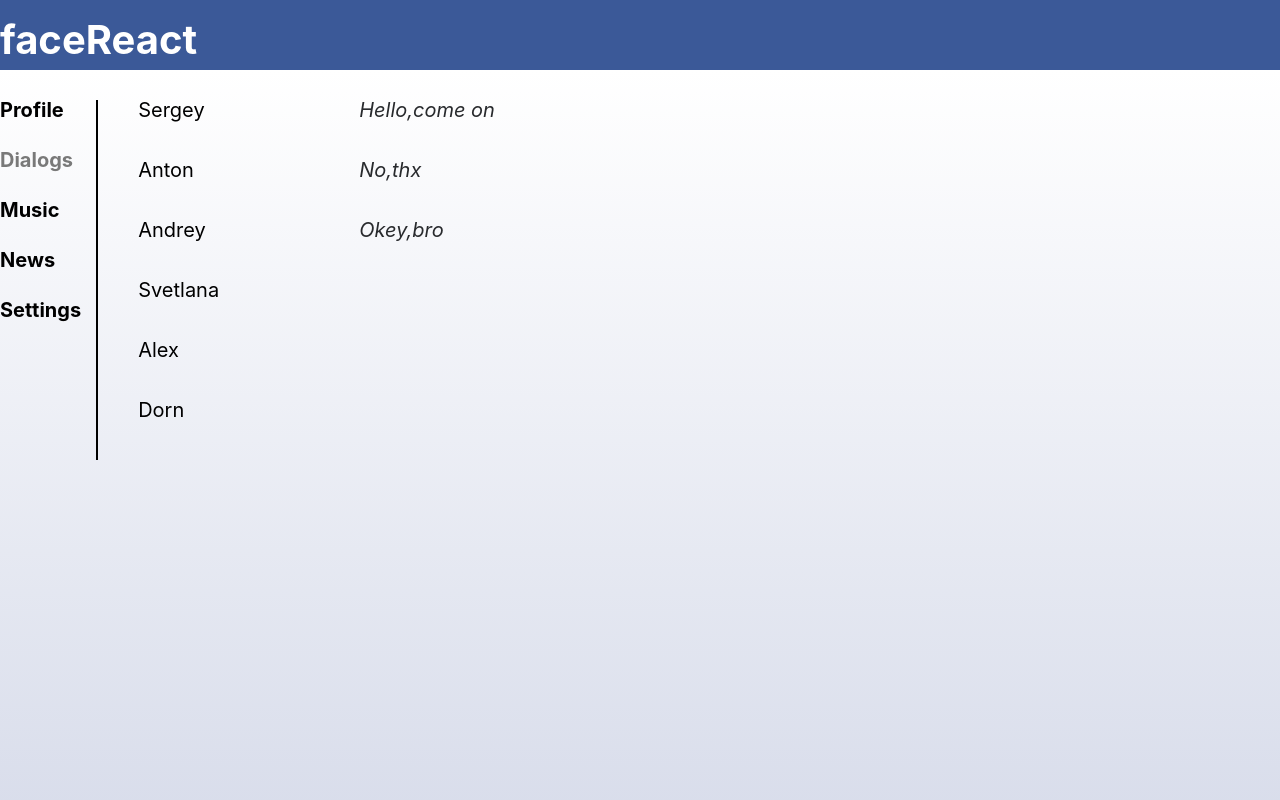
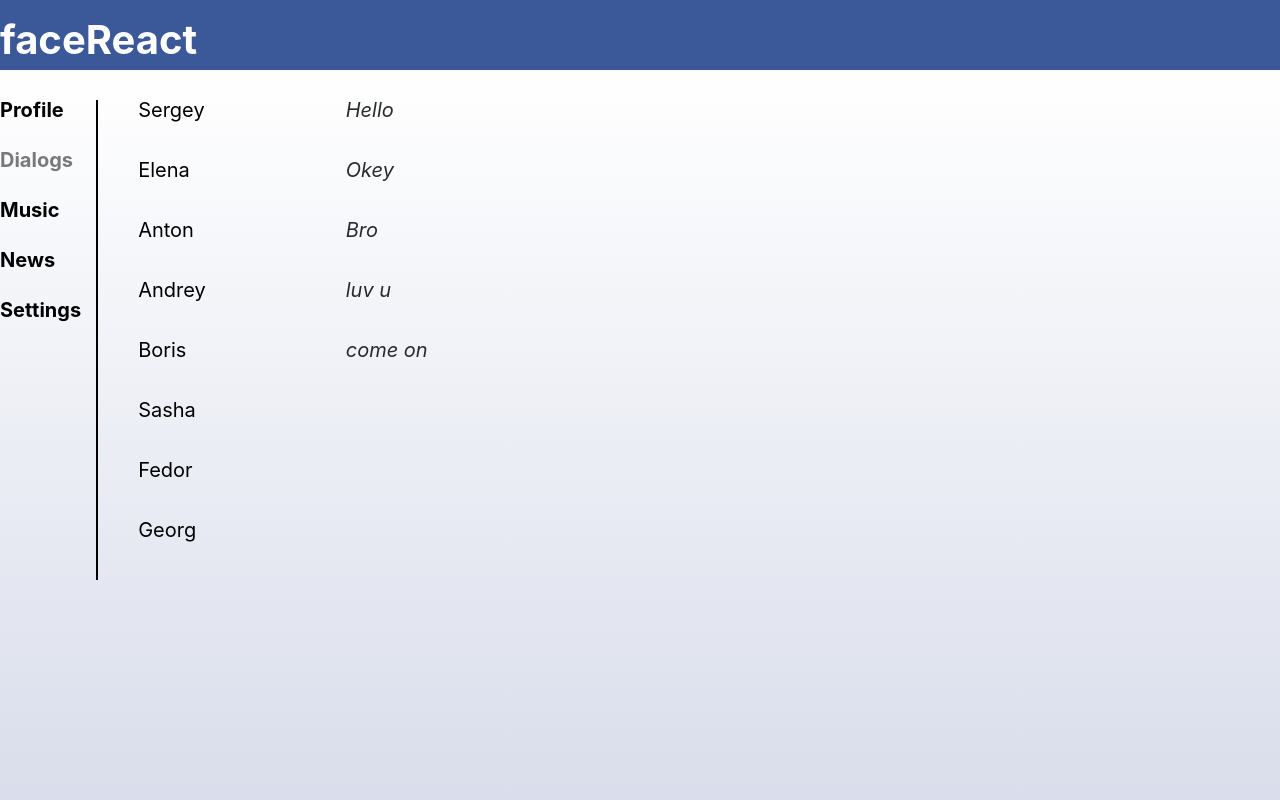
Before and after one commit to golovan8672/FaceReact, a React (Create React App) app: page /dialogs in a window 1280 px wide. Shown: the top 800 px of the page. Built offline with nearby package versions, Linux system fonts and the light colour scheme.

Commit message:
add data

```diff
--- a/src/components/Dialogs/Dialogs.jsx
+++ b/src/components/Dialogs/Dialogs.jsx
@@ -2,39 +2,50 @@ import React from 'react'
 import stl from './dialogs.module.scss'
 import { NavLink } from 'react-router-dom'
 
-const DialogItem = (props) => {
-    let path = '/dialogs/' + props.path
+
+const Dialog= (props) => {
     return (
-            <div className={stl.dialog}><NavLink to={path}>{props.name}</NavLink></div>
+        <div className={stl.dialog}><NavLink to={'/dialogs/' + props.id}>{props.name}</NavLink></div>
 
     )
 }
-const MessageItem = (props) => {
+const Message = (props) => {
     return (
-            <div className={stl.message}>{props.message}</div>
+        <div className={stl.message}>{props.message}</div>
     )
 }
 
+let dialogs = [
+    { name: "Sergey", id: 1 },
+    { name: "Elena", id: 2 },
+    { name: "Anton", id: 3 },
+    { name: "Andrey", id: 4 },
+    { name: "Boris", id: 5 },
+    { name: "Sasha", id: 6 },
+    { name: "Fedor", id: 7 },
+    { name: "Georg", id: 8 }
+]
+let messages = [
+    { message: "Hello", id: 1 },
+    { message: "Okey", id: 2 },
+    { message: "Bro", id: 3 },
+    { message: "luv u", id: 4 },
+    { message: "come on", id: 5 },
+]
+
 const Dialogs = () => {
+    let dialogElements = dialogs.map(person => <Dialog name={person.name} id={person.id} />)
+    let messageElements = messages.map(word => <Message message={word.message} />)
     return (
         <div className={stl.dialogs__row}>
             <div className={stl.dialogs}>
-            <DialogItem name="Sergey" path="1" />
-            <DialogItem name="Anton" path="2" />
-            <DialogItem name="Andrey" path="3" />
-            <DialogItem name="Svetlana" path="4" />
-            <DialogItem name="Alex" path="5" />
-            <DialogItem name="Dorn" path="6" />
+                {dialogElements}
             </div>
             <div className={stl.messages}>
-            <MessageItem message="Hello,come on" />
-            <MessageItem message="No,thx" />
-            <MessageItem message="Okey,bro" />
+                {messageElements}
             </div>
-
         </div>
 
     )
 }
-
 export default Dialogs
--- a/src/components/Navbar/Navbar.jsx
+++ b/src/components/Navbar/Navbar.jsx
@@ -8,16 +8,21 @@ const NavItem = (props) => {
     )
 }
 
+let Navs = [
+    {nameNav:"Profile",path:'/profile'},
+    {nameNav:"Dialogs",path:'/dialogs'},
+    {nameNav:"Music",path:'/music'},
+    {nameNav:"News",path:'/news'},
+    {nameNav:"Settings",path:'/settings'}
+]
+
 const Navbar = () => {
+    let navElements = Navs.map(link =><NavItem nameNav = {link.nameNav} path = {link.path}/>)
     return (
         <div className = "menu__row">
             <div className={stl.nav}>
                 <ul>
-                    <NavItem nameNav = "Profile" path = '/profile'/>
-                    <NavItem nameNav = "Dialogs" path = '/dialogs'/>
-                    <NavItem nameNav = "Music" path = '/music'/>
-                    <NavItem nameNav = "News" path = '/news'/>
-                    <NavItem nameNav = "Settings" path = '/settings'/>
+                    {navElements}
                 </ul>
             </div>
         </div>
--- a/src/components/Profile/MyPost/MyPost.jsx
+++ b/src/components/Profile/MyPost/MyPost.jsx
@@ -2,15 +2,21 @@ import React from 'react';
 import stl from './mypost.module.scss'
 import Post from './Posts/Post';
 
+
+let Posts = [
+    {text:"Hi, how are u",likeCount :"10"},
+    {text:"I,am fine",likeCount : "2"},
+    {text:"Come on",likeCount : "7"}
+]
+
 const MyPost = () => {
+    let postsElements = Posts.map(el => <Post text = {el.text} likeCount = {el.likeCount} /> )
     return (
         <div className = {stl.item}>
             <div className ={stl.title}>My posts</div>
             <textarea>your text...</textarea>
             <div className = {stl.btn}><button>Send</button></div>
-            <Post text = "Hi, how are u" likeCount = "10" />
-            <Post text = "I'am fine" likeCount = "2" />
-            <Post text = "Come on" likeCount = "7" />
+            {postsElements}
         </div>
 
 
```
Also changed, not shown: src/components/Profile/MyPost/Posts/Post.jsx (+4 -4 lines).
